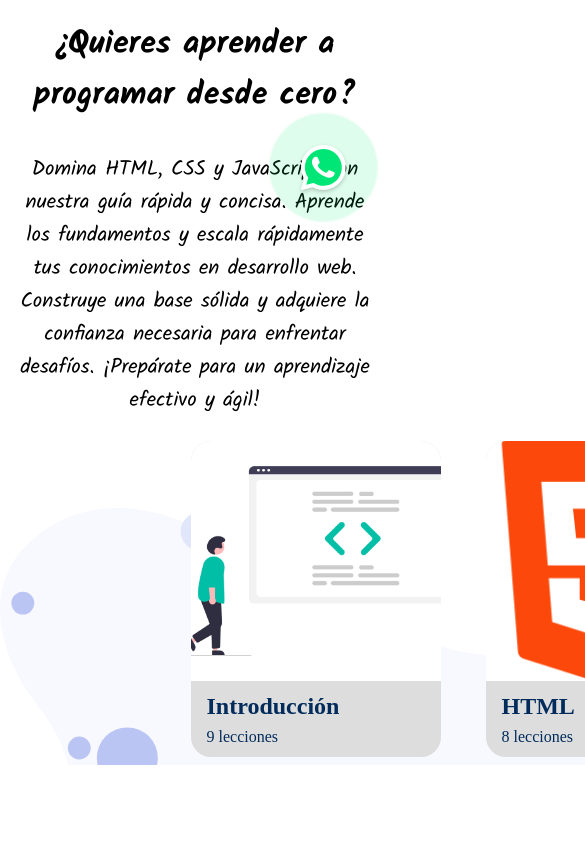
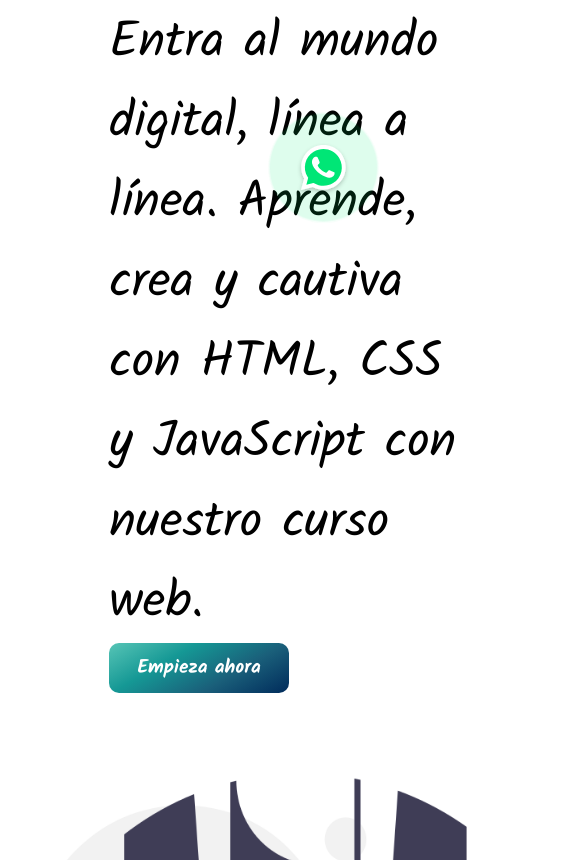
Before and after one commit to Cristian-DW/CodeCraft, a plain HTML site: page Index.html in a window 390 px wide. Shown: the part 604-1464 px from the top of the page, 585 px wide, since content can reach past the window. Drawn offline with Linux system fonts and the light colour scheme; a script that the page names is missing; files whose address does not match are found by name.

Commit message:
Update responsive estilos.css

```diff
--- a/css/estilos.css
+++ b/css/estilos.css
@@ -577,23 +577,64 @@ hr{
 	}
 }
 
-@media (max-width: 768px){
-	.ilustracion{
-   	display:none;
+@media (max-width: 1200px){
 
-
-       }
 	.text-guia{
     	margin: 0.5rem;
     	text-align: center;
 	}
 	.contenedor{
+        width: 100%;
 	    display: flex;
 	    flex-direction: column;
-	    gap:20px;
-	    margin: 0 auto;
-	    padding: 0.5rem;
+        justify-content: center;
+        align-items: center;
+	    padding: 100px  100px ;
+	}
+    .legenda h1{
+        font-size: 80px;
+        margin-bottom: 2rem;
+    }
+    .legenda p{
+        font-size: 50px;
 
-	}
+    }
+    .text-guia h2{
+        font-size: 80px;
+        margin-bottom: 4rem;
+        text-align: left;
+    }
+    .text-guia p{
+        font-size: 50px;
+        text-align: left;
+    }
+    .init{
+        margin-top: 8rem;
+        width: 800px;
+        min-height: 150px;
+        height: auto;
+        font-size: 50px;
+    }
+    .tarjetas{
+        width: 100%;
+        display: flex;
+        flex-direction: column;
+        align-items: center;
+        justify-content: center;
+        row-gap:100px ;
+    }
+    .tarjeta{
+        width: 70%;
+        height: 800px;
+    }
+    .tarjeta img{
+        width: 100%;
+        height: 700px;
+    }
+    .tarjeta h3{
+        font-size: 50px;
+        text-align: left;
+    }
+
 
 }
```
